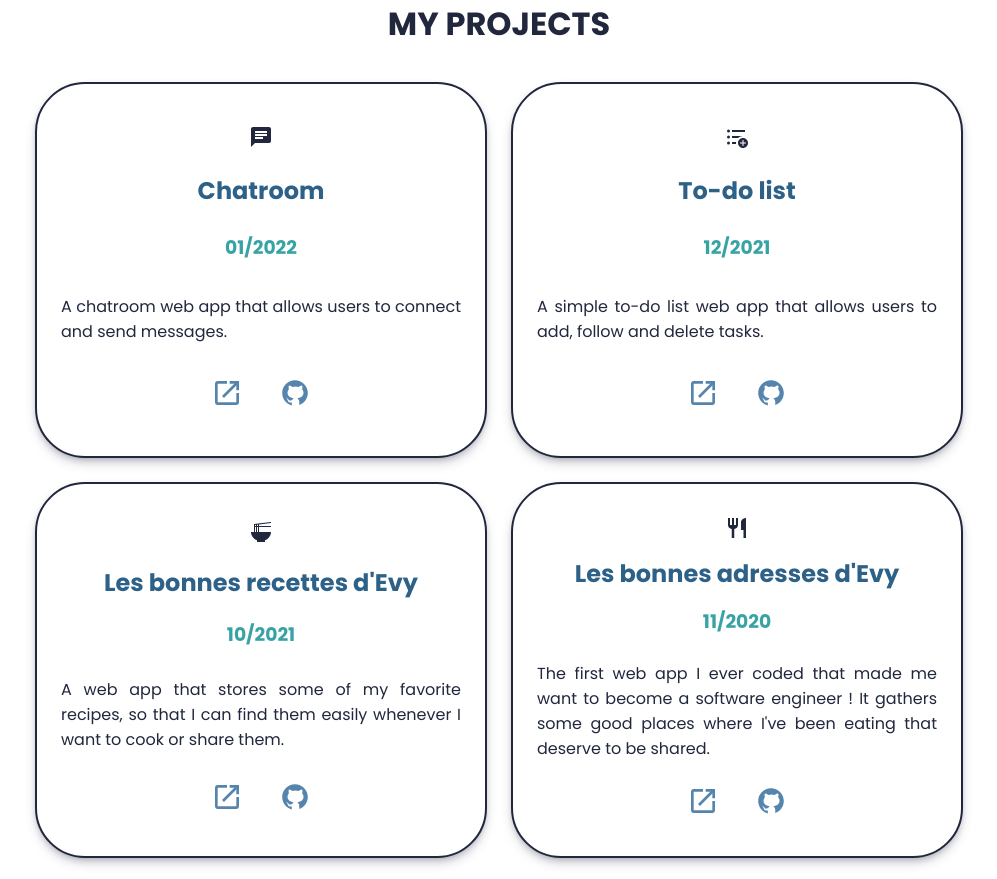
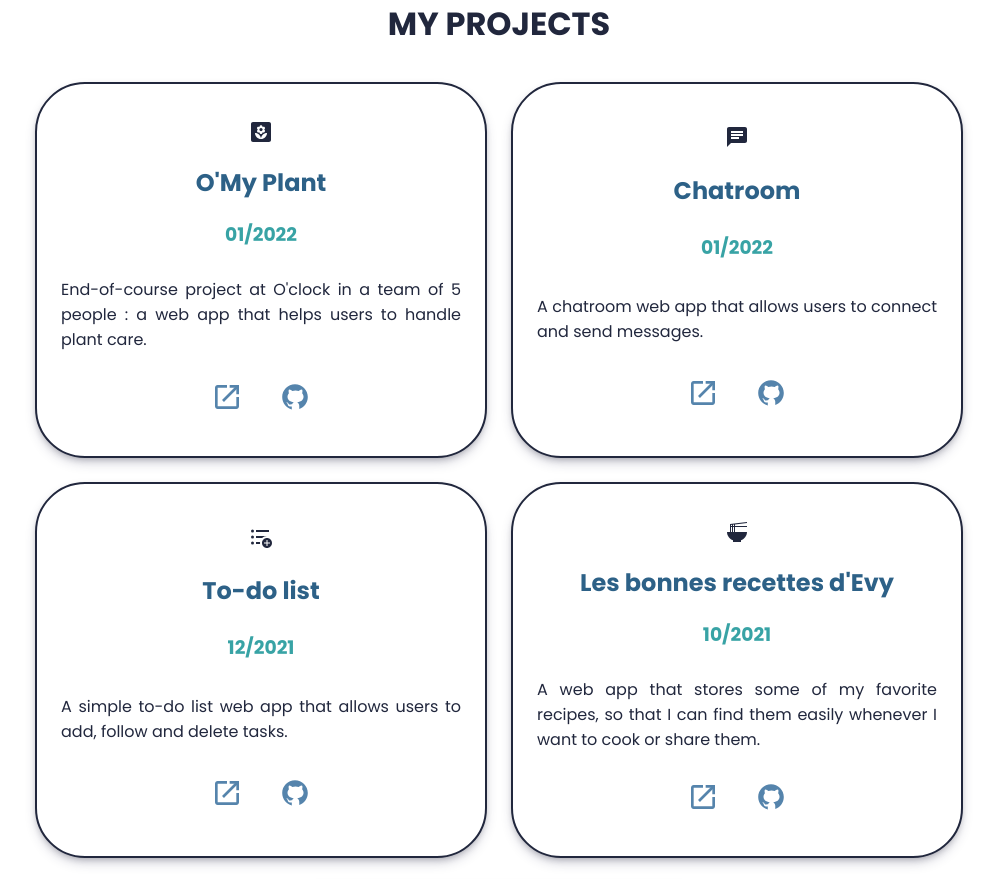
Before and after one commit to evelyne-phich/portfolio, a React (Create React App) app: page / in a window 1280 px wide. Shown: the part 4200-5079 px from the top of the page, without its empty margins (141-1138 px from the left). Built offline with nearby package versions, Linux system fonts and the light colour scheme.

Commit message:
add O'My Plant project

```diff
--- /dev/null
+++ b/src/components/Icons/PlantIcon.tsx
@@ -0,0 +1,12 @@
+export const PlantIcon = () => {
+  return (
+    <svg xmlns="http://www.w3.org/2000/svg" height="24" width="24">
+      <path d="M0 0h24v24H0V0z" fill="none" />
+      <path
+        d="M20 2H4c-1.1 0-2 .9-2 2v16c0 1.1.9 2 2 2h16c1.1 0 2-.9 2-2V4c0-1.1-.9-2-2-2zM8 8.22a1.562 1.562 0 0 1 2.45-1.28l-.01-.12c0-.86.7-1.56 1.56-1.56s1.56.7 1.56 1.56l-.01.12A1.562 1.562 0 0 1 16 8.22c0 .62-.37 1.16-.89 1.4.52.25.89.79.89 1.41 0 .86-.7 1.56-1.56 1.56-.33 0-.64-.11-.89-.28l.01.12c0 .86-.7 1.56-1.56 1.56s-1.56-.7-1.56-1.56l.01-.12A1.562 1.562 0 0 1 8 11.03c0-.62.37-1.16.89-1.4C8.37 9.38 8 8.84 8 8.22zM12 19c-3.31 0-6-2.69-6-6 3.31 0 6 2.69 6 6 0-3.31 2.69-6 6-6 0 3.31-2.69 6-6 6z"
+        fill="#21273d"
+      />
+      <circle cx="12" cy="9.62" r="1.56" fill="#21273d" />
+    </svg>
+  );
+};
--- a/src/components/MyProjects/index.tsx
+++ b/src/components/MyProjects/index.tsx
@@ -6,11 +6,20 @@ import { RestaurantIcon } from "components/Icons/RestaurantIcon";
 import { RamenIcon } from "components/Icons/RamenIcon";
 import { ListIcon } from "components/Icons/ListIcon";
 import { ChatIcon } from "components/Icons/ChatIcon";
+import { PlantIcon } from "components/Icons/PlantIcon";
 
 export const MyProjects = () => {
   return (
     <Section id="myProjects" title="MY PROJECTS">
       <div className={style.container}>
+        <ProjectCard
+          icon={<PlantIcon />}
+          title="O'My Plant"
+          date="01/2022"
+          description="End-of-course project at O'clock in a team of 5 people : a web app that helps users to handle plant care."
+          projectLink="https://o-my-plant.surge.sh/"
+          gitHubLink="https://github.com/O-clock-XIII/projet-10-o-my-plant"
+        />
         <ProjectCard
           icon={<ChatIcon />}
           title="Chatroom"
```
